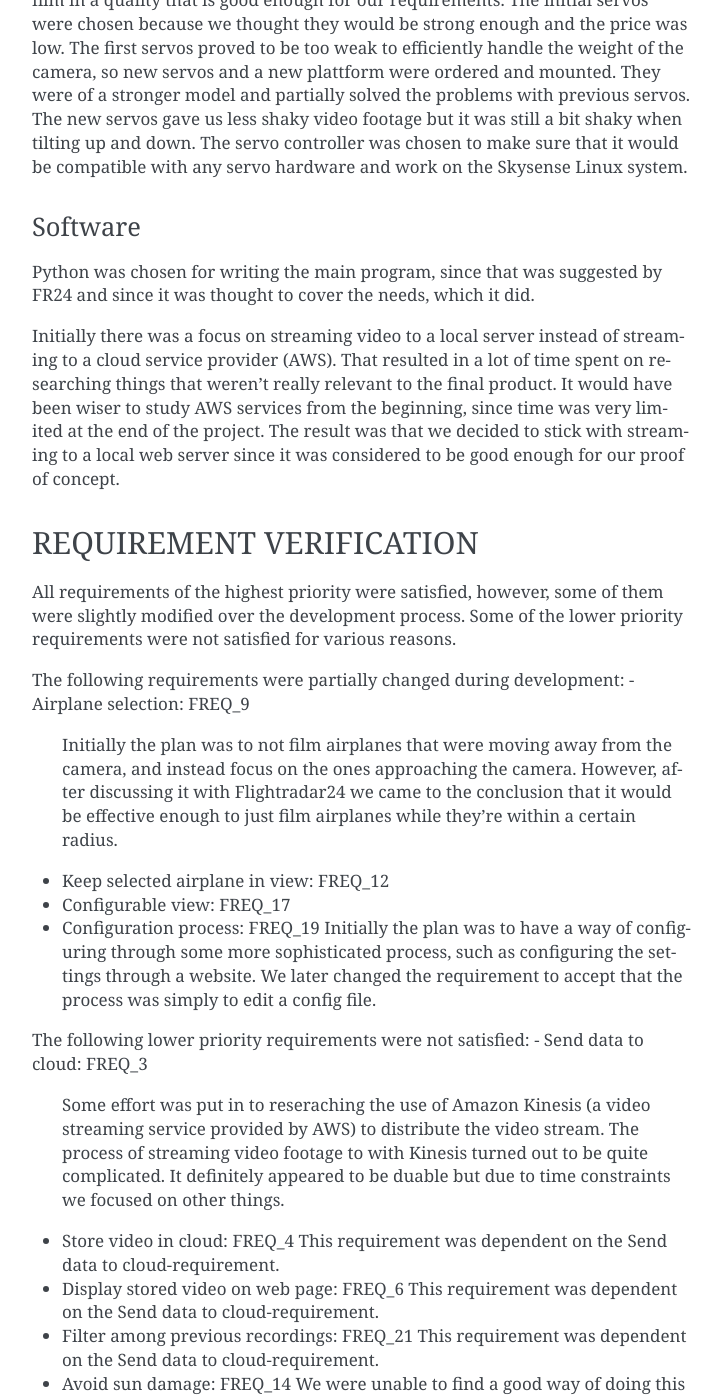
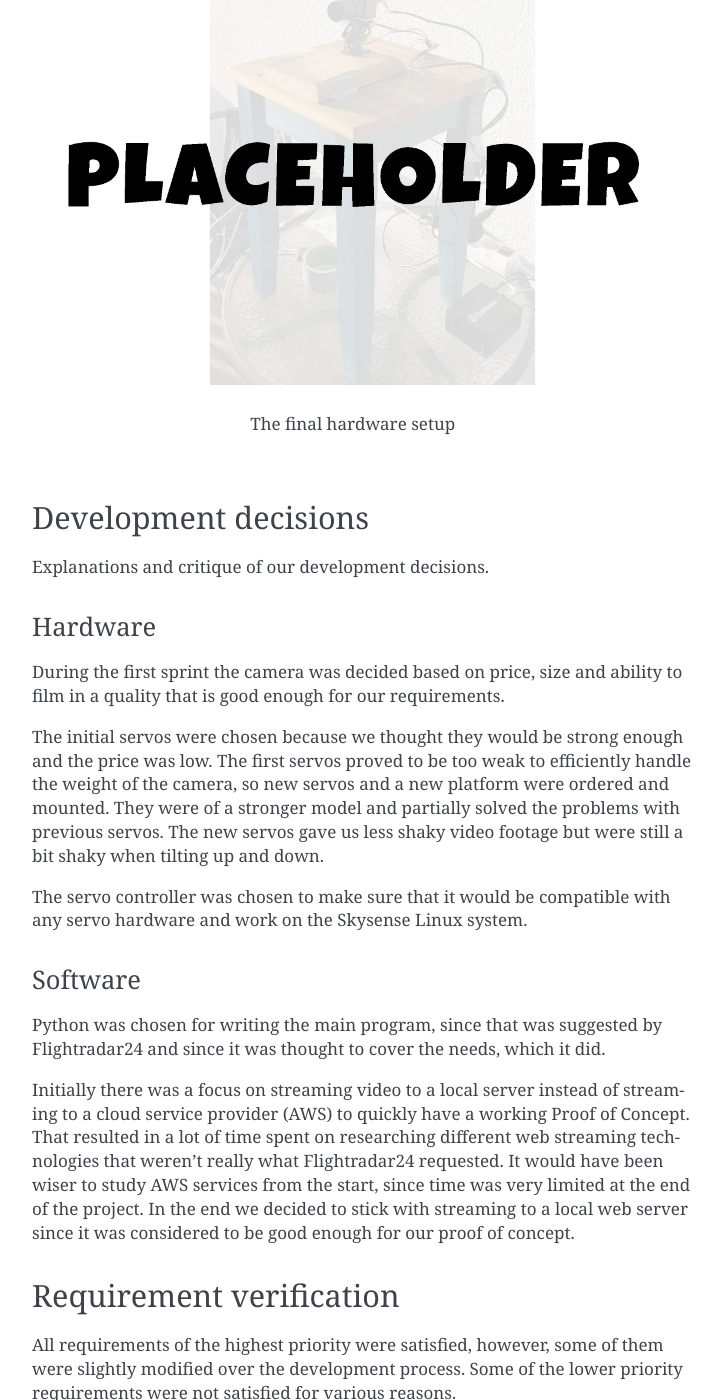
Before and after one commit to aathn/mvk18, a Sphinx documentation site: the page built from docs/source/development.rst, in a window 1280 px wide and 1400 px high, scrolled down 3230 px. Shown: the whole window, without its empty margins (388-1110 px from the left). Built offline with Sphinx 7.4.7, drawn with Linux system fonts in a browser that asks for light colours; formulas are drawn with MathJax 3; cross-references to code outside the pages are shown as plain code; some of the changed text lies outside the part shown.

Commit message:
Update development part

```diff
--- a/docs/source/development.rst
+++ b/docs/source/development.rst
@@ -3,21 +3,24 @@
 ==============
 
 #############
-CHANGELOG
+Changelog
 #############
+
+The changelog briefly summarizes all the development on our product,
+when requirements were satisfied and when changes were made in our requirements.
 
 Sprint 1 (15/1 - 22/1)
 --------
 - Researched viable hardware to see what options we had
 - Ordered hardware (two servos, a servo controller and a camera)
-- Put up our trello board and Slack channel
+- Put up our Trello board and Slack channel
 
 Sprint 2 (22/1 - 4/2)
 --------
 - Decided on a git workflow
-- Researched the preexisting skysense software
-- Made a coordinate converter to convert the coordinates in the skysense to a usable format
-	-  Satisfied FREQ_22, FREQ_8
+- Researched the preexisting Skysense software
+- Made a coordinate converter to convert the coordinates in the Skysense to a usable format
+	-  Satisfied :need:`FREQ_22`, :need:`FREQ_8`
 - Received and tested the pan/tilt-platform
 
 .. figure:: ../resources/camera2.jpg
@@ -27,101 +30,147 @@
 Sprint 3 (4/2 - 15/2)
 --------
 - Worked on methods to handle multiple aircraft and calculate which aircraft was in view in an abstract manner
-	- Partly satisfied QREQ_6
+	- Partly satisfied :need:`QREQ_6`
 - Wrote code to extrapolate upcoming positions of an aircraft based on previous positions
-	- Satisfied FREQ_13
-- Wrote corde to convert from coordinates to a direction to point the camera
-	- Satisfied FREQ10, FREQ11
+	- Satisfied :need:`FREQ_13``
+- Wrote code to convert from coordinates to a direction to point the camera
+	- Satisfied :need:`FREQ_10`, :need:`FREQ_11`
 - Learned how to control the pan/tilt-servos using an open source python library
-	- Satisfied QREQ_8, FREQ_7
-- Discussed software license with Flightradar24.
+	- Satisfied :need:`QREQ_8`, :need:`FREQ_7`
+- Discussed software license with Flightradar24
 
 Sprint 4 (15/2 - 4/3)
 --------
 - Researched software that would be able to stream webcam footage to a web server
 - Wrote code to parse the airplane data file to usable data within our program
 - Made improvement to the code converting coordinates
-- Managed to control the pan/tilt-servos directly from the skysense hardware
+- Managed to control the pan/tilt-servos directly from the Skysense hardware
 
 Sprint 5 (4/3 - 19/3)
 --------
 - Mounted the camera onto the platform
 - Made a program to stream video from the camera
-	- Satisfied FREQ_2
+	- Satisfied :need:`FREQ_2`
 - Made a program to control the pan/tilt-servos
 - Made a program to control the camera filming
-	- FREQ_15, FREQ_16
+	- :need:`FREQ_15`, :need:`FREQ_16`
 - Made a simple interface to show the video that was being streamed
-	- Satisfied FREQ_5
+	- Satisfied :need:`FREQ_5`
 - Wrote tests for all of the finished code
 - Split our program to work in multiple threads
 
 .. figure:: ../resources/setup1.jpg
 
-   Our first functional setup in action filming actual airplanes
+   The first functional setup in action filming actual airplanes
 
 
 Sprint 6 (19/3 - 4/4)
 --------
 - Created a basic configuration file which held the directional angle for the camera and the accepted view angles
-	- Satisfied FREQ_18, FREQ_19
+	- Satisfied :need:`FREQ_18`, :need:`FREQ_19`
 - Researched stream services.
+- Changed FREQ_17, Configurable view and FREQ_19, Configuration process
 
 Sprint 7 (4/4 - 5/9)
 --------
 - Tweaked plane selection to only select planes when they are within a certain distance
-	- Satisfied QREQ_6, FREQ_12
-- Ordered some new hardware (plattform and servos) in an attempt to get less shaky and more precise video output
-- Installed this new hardware and calibrated the software to work with the new servos
+	- Satisfied :need:`QREQ_6`, :need:`FREQ_12`
+- Ordered some new hardware (platform and servos) in an attempt to get less shaky and more precise video output
+- Installed the new hardware and calibrated the software to work with the new servos
 - Made improvements to the configuration file to include stream settings
 - Implemented a feature to display the aircraft id with the video stream on the web interface
+- Changed :need:`QREQ_4`, Airplane selection criteria
+
+.. figure:: ../resources/setup2.jpg
+
+   The final hardware setup
 
 #############
-DEVELOPMENT DECISIONS
+Development decisions
 #############
+
+Explanations and critique of our development decisions.
 
 Hardware
 --------
-During the first sprint the camera was decided based on price, size and ability to film in a quality that is good enough for our requirements.
+During the first sprint the camera was decided based on price,
+size and ability to film in a quality that is good enough for our requirements.
+
 The initial servos were chosen because we thought they would be strong enough and the price was low.
-The first servos proved to be too weak to efficiently handle the weight of the camera, so new servos and a new plattform were ordered and mounted.
-They were of a stronger model and partially solved the problems with previous servos. The new servos gave us less shaky video footage but
-it was still a bit shaky when tilting up and down.
-The servo controller was chosen to make sure that it would be compatible with any servo hardware and work on the Skysense Linux system.
+The first servos proved to be too weak to efficiently handle the weight of the camera,
+so new servos and a new platform were ordered and mounted. They were of a stronger model and partially
+solved the problems with previous servos. The new servos gave us less shaky video footage but
+were still a bit shaky when tilting up and down.
+
+The servo controller was chosen to make sure that it would be compatible
+with any servo hardware and work on the Skysense Linux system.
 
 Software
 --------
-Python was chosen for writing the main program, since that was suggested by FR24 and since it was thought to cover the needs, which it did.
+Python was chosen for writing the main program, since that was suggested by
+Flightradar24 and since it was thought to cover the needs, which it did.
 
-Initially there was a focus on streaming video to a local server instead of streaming to a cloud service provider (AWS).
-That resulted in a lot of time spent on researching things that weren't really relevant to the final product.
-It would have been wiser to study AWS services from the beginning, since time was very limited at the end of the project.
-The result was that we decided to stick with streaming to a local web server since it was considered to be good enough for our proof of concept.
+Initially there was a focus on streaming video to a local server instead of streaming
+to a cloud service provider (AWS) to quickly have a working Proof of Concept.
+That resulted in a lot of time spent on researching different web streaming technologies
+that weren't really what Flightradar24 requested. It would have been wiser to study
+AWS services from the start, since time was very limited at the end of the project.
+In the end we decided to stick with streaming to a local web server since it was
+considered to be good enough for our proof of concept.
 
 
 #############
-REQUIREMENT VERIFICATION
+Requirement verification
 #############
 
-All requirements of the highest priority were satisfied, however, some of them were slightly modified over the development process.
-Some of the lower priority requirements were not satisfied for various reasons.
+All requirements of the highest priority were satisfied, however, some of them were
+slightly modified over the development process. Some of the lower priority
+requirements were not satisfied for various reasons.
 
 The following requirements were partially changed during development:
-- Airplane selection: FREQ_9
-  Initially the plan was to not film airplanes that were moving away from the camera, and instead focus on the ones approaching the camera. However, after discussing it with Flightradar24 we came to the conclusion that it would be effective enough to just film airplanes while they're within a certain radius.
-- Keep selected airplane in view: FREQ_12
-- Configurable view: FREQ_17
-- Configuration process: FREQ_19
-  Initially the plan was to have a way of configuring through some more sophisticated process, such as configuring the settings through a website. We later changed the requirement to accept that the process was simply to edit a config file.
+
+- Airplane selection criteria: :need:`QREQ_4`
+
+  Initially the plan was to not film airplanes that were moving away from the camera,
+  and instead focus on the ones approaching the camera. However, after discussing it with
+  Flightradar24 we came to the conclusion that it would be effective enough to just film
+  airplanes while they're within a certain radius.
+
+- Configurable view: :need:`FREQ_17`
+
+  The idea of how the view would be configurable was initially more focused ease of use,
+  and we wanted to avoid the need of access to files on the Skysense.
+  However, after discussing it with Flightradar24, we settled for it being configurable
+  through a config file on the Skysense.
+
+- Configuration process: :need:`FREQ_19`
+
+  Initially the plan was to have a way of configuring through some more sophisticated process,
+  such as configuring the settings through a website. We later changed the requirement to accept
+  that the process was simply to edit a config file.
+
 
 The following lower priority requirements were not satisfied:
-- Send data to cloud: FREQ_3
-  Some effort was put in to reseraching the use of Amazon Kinesis (a video streaming service provided by AWS) to distribute the video stream. The process of streaming video footage to with Kinesis turned out to be quite complicated. It definitely appeared to be duable but due to time constraints we focused on other things.
-- Store video in cloud: FREQ_4
+
+- Send data to cloud: :need:`FREQ_3`
+
+  Some effort was put in to researching the use of Amazon Kinesis (a video streaming service provided by AWS)
+  to distribute the video stream. The process of streaming video footage to with Kinesis turned out to be
+  quite complicated. It definitely appeared to be doable but due to time constraints we focused on other things.
+
+- Store video in cloud: :need:`FREQ_4`
+
   This requirement was dependent on the Send data to cloud-requirement.
-- Display stored video on web page: FREQ_6
+
+- Display stored video on web page: :need:`FREQ_6`
+
   This requirement was dependent on the Send data to cloud-requirement.
-- Filter among previous recordings: FREQ_21
+
+- Filter among previous recordings: :need:`FREQ_21`
+
   This requirement was dependent on the Send data to cloud-requirement.
-- Avoid sun damage: FREQ_14
-  We were unable to find a good way of doing this in the available time. We considered the option of reading the pixles on the screen to measure light level, but the streaming feature we used did not allow to do this easily.
+
+- Avoid sun damage: :need:`FREQ_14`
+
+  We were unable to find a good way of doing this in the available time. We considered the option of
+  reading the pixels on the screen to measure light level, but the streaming feature we used did not allow to do this easily.
```
Also changed, not shown: docs/resources/setup2.jpg (added).
